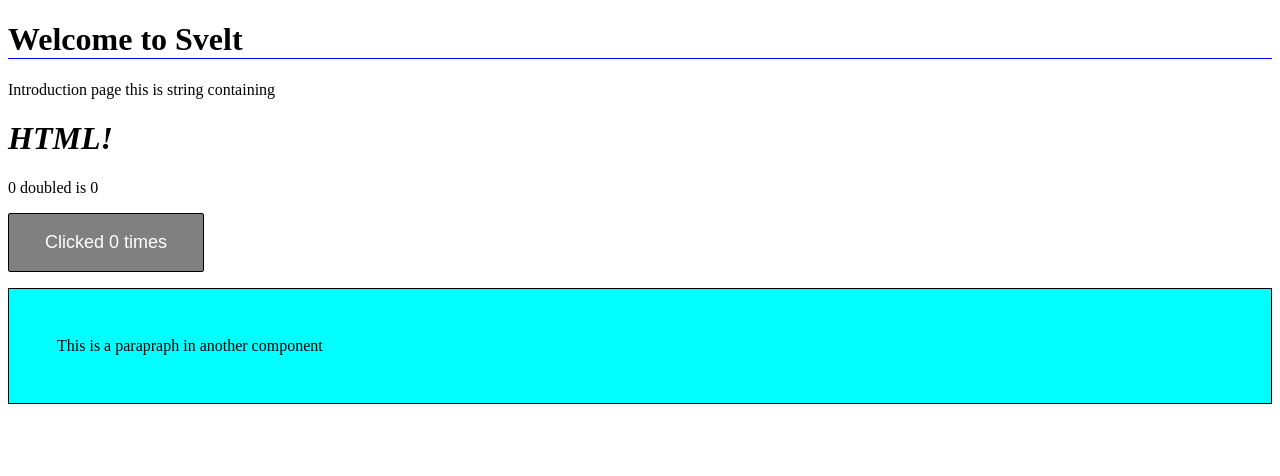
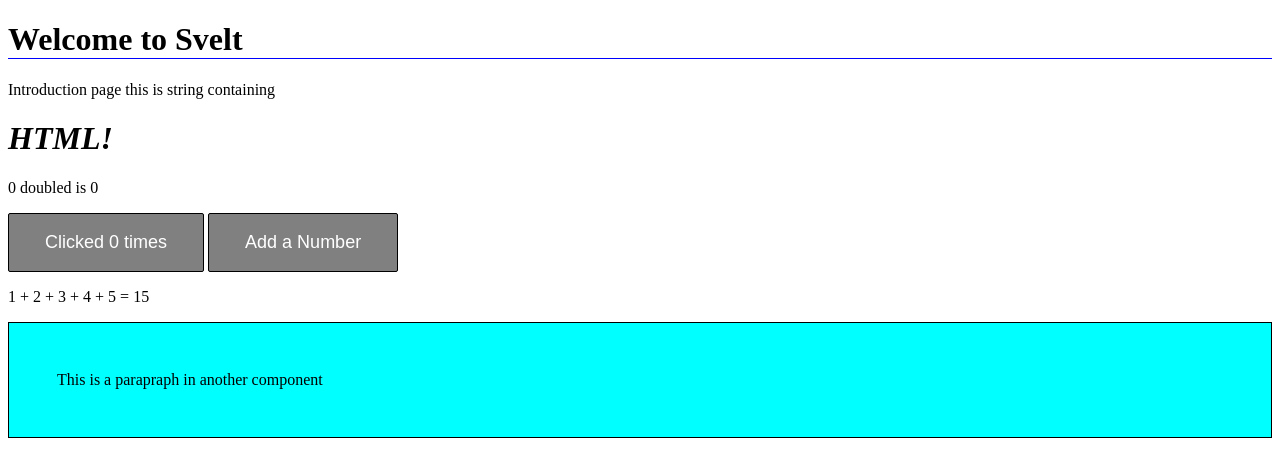
Before and after one commit to EMphalo/myapp, a SvelteKit app: page / in a window 1280 px wide. Shown: the top 476 px of the page. Built offline with nearby package versions, Linux system fonts and the light colour scheme.

Commit message:
#changes added destructruring

```diff
--- a/src/routes/+page.svelte
+++ b/src/routes/+page.svelte
@@ -8,6 +8,21 @@
     }
 
     $: doubled = count * 2;
+    $: if (count ==10 ){
+        alert(`maxmum of 10 has been reached!`);
+        count = 0;
+    }
+
+    let numbers = [1, 2, 3, 4, 5];
+
+    function addNumber() {
+
+        numbers .push(numbers.length + 1);
+        numbers = [...numbers, numbers.length + 1]
+    }
+
+    $: sum  = numbers.reduce((total, currentNumber) => total + currentNumber, 0);
+
 
 </script>
 <h1>Welcome to Svelt</h1>
@@ -20,6 +35,11 @@
     Clicked {count}
     {count === 1 ? 'time' : 'times'}
 </button>
+<button on:click={addNumber}>
+    Add a Number
+</button>
+
+<p>{numbers.join(' + ')} = {sum}</p>
 <Nested />
 
 <style>
```
